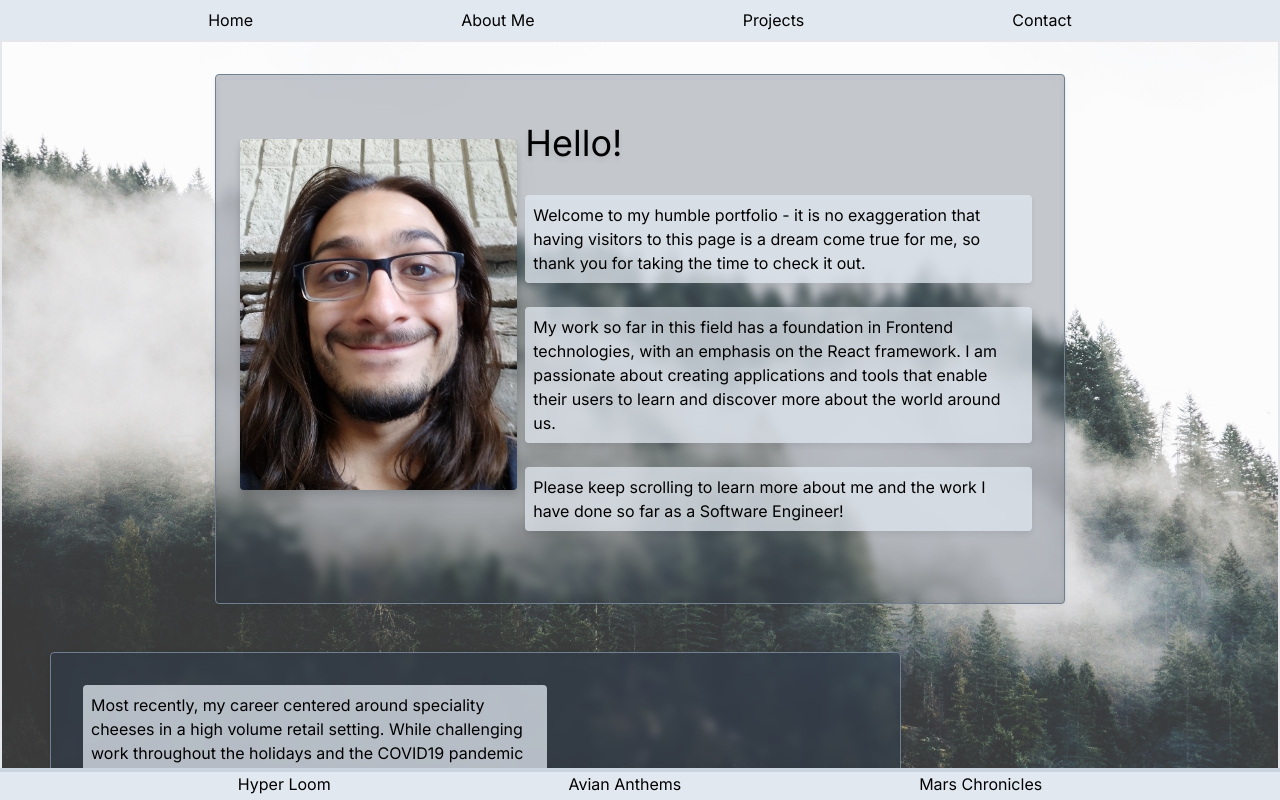
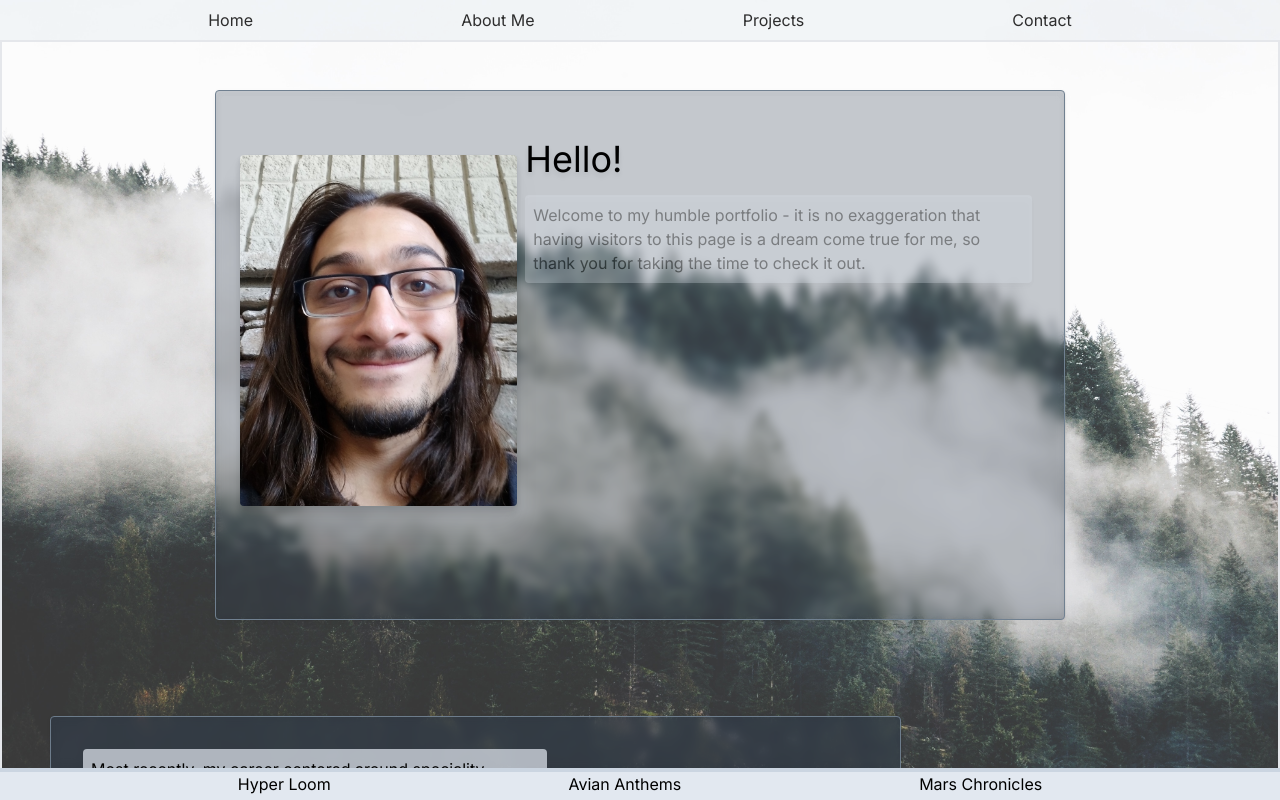
Before and after one commit to sdmisra/final-portfolio, a Next.js app: page / in a window 1280 px wide. Built offline with nearby package versions, Linux system fonts and the light colour scheme.

Commit message:
contact button changes

```diff
--- a/src/app/components/Dashboard.js
+++ b/src/app/components/Dashboard.js
@@ -4,7 +4,7 @@ import Contact from "./Selections/Contact"
 import Welcome from './Selections/Welcome'
 // import { motion } from "framer-motion";
 
-const Dashboard = ({selection}) => {
+const Dashboard = () => {
 
   return (
     <section className='flex flex-col bg-scroll border-2 overflow-y-scroll'>
--- a/src/app/components/Header.js
+++ b/src/app/components/Header.js
@@ -1,30 +1,38 @@
 'use client'
 import React from 'react'
+import { usePathname } from 'next/navigation'
+import { useEffect } from 'react';
 import { motion } from 'framer-motion';
 
-const Header = ({setSelection})=> {
+const Header = ()=> {
+  const pathname = usePathname();
+
+  useEffect(()=> {
+    console.log(pathname)
+  })
+
   return (
     <motion.header
-    className='sticky top-0 w-full border-b-4 bg-slate-200'
-    initial={{opacity:0, "border-bottom-width": "0px" }}
+    className='sticky top-0 w-full bg-slate-300/25'
+    initial={{opacity:0}}
     whileInView={{opacity: 1}}
     transition={{
       delay: 1,
       type: 'tween',
-      duration: 3
+      duration: 7
     }}
     >
-      <div className='flex justify-evenly pt-2'>
-        <a className='h-8' href='#welcome' >
+      <div className='flex justify-evenly pt-2 '>
+        <a className='h-8 ' href='#welcome' >
           Home
         </a>
-        <a className='h-8' href='#aboutme' >
+        <a className='h-8 ' href='#aboutme' >
           About Me
         </a>
-        <a className='h-8' href='#projects' >
+        <a className='h-8 ' href='#projects' >
           Projects
         </a>
-        <a className='h-8' href='#contact' >
+        <a className='h-8 ' href='#contact' >
           Contact
         </a>
       </div>
--- a/src/app/components/Selections/AboutMe.js
+++ b/src/app/components/Selections/AboutMe.js
@@ -10,13 +10,13 @@ const AboutMe = () => {
     initial={{opacity:0 }}
     whileInView={{opacity: 1, border: '1px slategrey solid'}}
     transition={{
-      delay: 1.15,
+      delay: 3,
       type: 'tween',
       duration: 3
     }}>
     <div className='h-auto w-3/5' id='aboutme'>
       <p className='m-2 bg-slate-200/75 rounded p-2'>
-      Most recently, my career centered around speciality cheeses in a high volume retail setting. While challenging work throughout the holidays and the COVID19 pandemic particularly, I find those experiences have helped me to anticipate the needs of the end user of my software in very practical ways.
+      Most recently, my career centered around speciality cheeses in a high volume retail setting. It was challenging work throughout the holidays and the COVID19 pandemic particularly, but I find those experiences have helped me to anticipate the needs of the end user of my software in very practical ways.
       </p>
       <p className='m-2 bg-slate-200/75 rounded p-2'>
       I find I thrive in collaborative environments in which I can ask questions, reach out for perspective and context, and learn from every mistake to grow steadily.
--- a/src/app/components/Selections/Contact.js
+++ b/src/app/components/Selections/Contact.js
@@ -6,9 +6,9 @@ import icon from '/public/emailicon.png'
 const Contact = () => {
   return (
     <motion.section
-    className='h-auto flex w-full justify-center bg-slate-700/25 my-12 py-6 rounded drop-shadow-md'
+    className='h-auto flex w-full justify-center my-12 py-6 rounded drop-shadow-md'
     >
-    <div>
+    <div className="bg-slate-800/25 drop-shadow-md rounded border-2 border-slate-50/25 p-4">
       <h1 id='contact' className="m-6 bg-slate-200 rounded p-2">
         Have a project that needs another pair of hands on the keyboard?
       </h1>
--- a/src/app/components/Selections/Welcome.js
+++ b/src/app/components/Selections/Welcome.js
@@ -7,7 +7,7 @@ const Welcome = () => {
   return (
     <section className="flex justify-center">
     <motion.section
-    className='flex justify-evenly bg-slate-700/25 w-2/3 py-12 px-2 mt-8 backdrop-blur-sm rounded drop-shadow-md'
+    className='flex justify-evenly bg-slate-700/25 w-2/3 py-12 px-2 my-12 backdrop-blur-sm rounded drop-shadow-md'
     id='welcome'
     initial={{opacity:0}}
     whileInView={{opacity: 1, border: '1px slategrey solid'}}
@@ -31,15 +31,24 @@ const Welcome = () => {
         duration: 2
       }}>
       <h1 className="text-4xl mx-6 mb-8">Hello!</h1>
-      <p className='m-6 bg-slate-200/75 rounded p-2'>
+      <motion.p className='m-6 bg-slate-200/75 rounded p-2'
+        initial={{ opacity: 0, y: -25 }}
+        animate={{ opacity: 1, y: 0, }}
+        transition={{ delay: 5, duration: 2 }}>
         Welcome to my humble portfolio - it is no exaggeration that having visitors to this page is a dream come true for me, so thank you for taking the time to check it out.
-      </p>
-      <p className="m-6 bg-slate-200/75 rounded p-2">
+      </motion.p>
+      <motion.p className="m-6 bg-slate-200/75 rounded p-2"
+        initial={{ opacity: 0, y: -25 }}
+        animate={{ opacity: 1, y: 0, }}
+        transition={{ delay: 7, duration: 3 }}>
         My work so far in this field has a foundation in Frontend technologies, with an emphasis on the React framework. I am passionate about creating applications and tools that enable their users to learn and discover more about the world around us.
-      </p>
-      <p className='m-6 bg-slate-200/75 rounded p-2'>
+      </motion.p>
+      <motion.p className='m-6 bg-slate-200/75 rounded p-2'
+        initial={{ opacity: 0, y: -25 }}
+        animate={{ opacity: 1, y: 0, }}
+        transition={{ delay: 10, duration: 2 }}>
         Please keep scrolling to learn more about me and the work I have done so far as a Software Engineer!
-      </p>
+      </motion.p>
       </motion.div>
     </motion.section>
     </section>
--- a/src/app/page.js
+++ b/src/app/page.js
@@ -2,18 +2,14 @@
 import Header from './components/Header'
 import Footer from './components/Footer'
 import Dashboard from './components/Dashboard'
-import {useState, useEffect} from 'react'
+
 export default function Home() {
-  const [selection, setSelection] = useState('#')
-  useEffect(()=> {
-
-  }, [])
 
   return (
     <>
-    <Header setSelection={(value)=>{setSelection(value)}}/>
+    <Header />
     <main className='flex justify-center flex-col items-center h-[92vh]'>
-    <Dashboard selection={selection}/>
+    <Dashboard />
     <Footer />
     </main>
     </>
```
